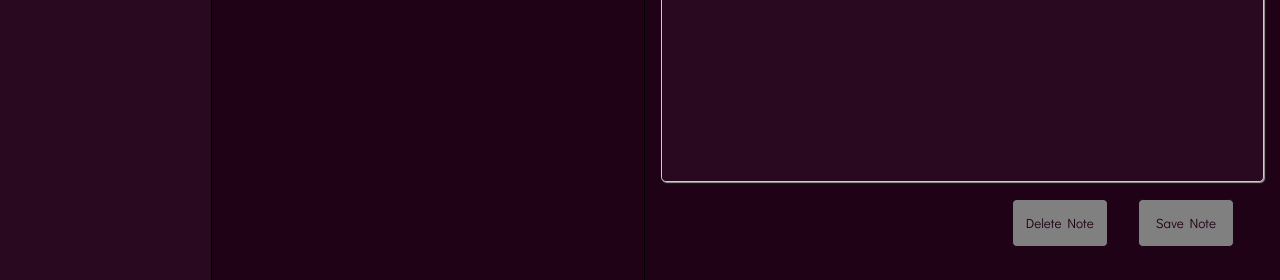
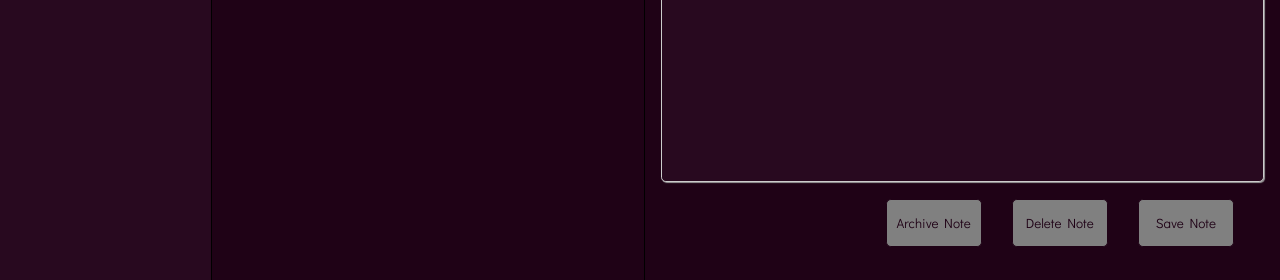
Before and after one commit to LucaVas/noteApp, a Flask app: page / in a window 1280 px wide. Shown: the part 520-800 px from the top of the page. Run offline with Flask 2, Linux system fonts and the light colour scheme; some libraries are stand-ins or nearby versions.

Commit message:
added archive button and fixed minor bugs (#9)

```diff
--- a/app.py
+++ b/app.py
@@ -85,10 +85,18 @@
 
         elif request.form['action'] == 'Delete Note':
             current_id = request.form.get("current-note-id")
-            print(current_id)
 
             if current_id:
                 db.execute("UPDATE notes SET status = ? WHERE id = ?", status["deleted_status"], current_id)
+                return redirect("/")
+
+            return redirect("/")
+
+        elif request.form['action'] == 'Archive Note':
+            current_id = request.form.get("current-note-id")
+
+            if current_id:
+                db.execute("UPDATE notes SET status = ? WHERE id = ?", status["archived_status"], current_id)
                 return redirect("/")
 
             return redirect("/")
@@ -110,7 +118,7 @@
                 if not text:
                     text = current_note["description"]
 
-                db.execute("UPDATE notes SET title = ?, description = ?, tag = ?, date = CURRENT_TIMESTAMP WHERE id = ?", title, text, tag, current_id)
+                db.execute("UPDATE notes SET title = ?, description = ?, tag = ?, status = ?, date = CURRENT_TIMESTAMP WHERE id = ?", title, text, tag, status["active_status"], current_id)
             else:
                 db.execute("INSERT INTO notes (title, description, tag, status) VALUES (?, ?, ?, ?)", title, text, tag, status["active_status"])
 
--- a/static/js/script.js
+++ b/static/js/script.js
@@ -1,10 +1,8 @@
-// script that filters notes based on the tag clicked
-
-const tags = document.querySelectorAll(".nav-tag-item");
-const notes = document.querySelectorAll('.notes');
-
 // function which filters notes by tag selected
 function filterNotesByTag(e) {
+
+    const tags = document.querySelectorAll(".nav-tag-item");
+    const notes = document.querySelectorAll('.notes');
 
     eventTarget = e.target;
 
@@ -104,11 +102,31 @@
     }
 };
 
+function removeButtonsFromDeletedNotes() {
+    const notes = document.querySelectorAll('.notes');
+
+    // remove delete button
+    for (i = 0; i < notes.length; i++) {
+        if (notes[i].firstElementChild.childNodes[5].value === "deleted") {
+            notes[i].querySelector(".delete-note-btn").style.display = "none";
+            notes[i].querySelector("#scroll-bar-note-edit-icon").style.display = "none";
+        }
+    }
+}
+
 document.addEventListener("DOMContentLoaded", function() {
+    const notes = document.querySelectorAll('.notes');
+    const tags = document.querySelectorAll(".nav-tag-item");
+
     // apply event listener to all tags
     for (let i = 0; i < tags.length; i++) {
         tags[i].addEventListener("click", filterNotesByTag);
     }
+
+    removeButtonsFromDeletedNotes();
+
+    document.querySelector("#scroll-bar-note-delete-icon").onclick = removeButtonsFromDeletedNotes;
+    document.querySelector(".delete-note-btn").onclick = removeButtonsFromDeletedNotes;
 
 
     // change color of note if archived or deleted
@@ -121,14 +139,6 @@
         }
     }
 
-    // remove delete button
-    for (i = 0; i < notes.length; i++) {
-        if (notes[i].firstElementChild.childNodes[5].value == "deleted") {
-            document.querySelector(".delete-note-btn").style.display = "none";
-            document.querySelector("#scroll-bar-note-edit-icon").style.display = "none";
-        }
-    }
-
     // filter notes by input
     document.querySelector("#input-search").onkeyup = filterByInput;
 
--- a/templates/index.html
+++ b/templates/index.html
@@ -97,6 +97,7 @@
             <div class="note-text-textarea">
                 <textarea name="text-area" class="note-text_bottom" rows="10" cols="20">{{ textarea }}</textarea>
                 <div class="note-section-save-div">
+                    <input name="action" value="Archive Note" type="submit" class="note-section-footer-btn archive-note-btn">
                     <input name="action" value="Delete Note" type="submit" class="note-section-footer-btn delete-note-btn">
                     <input name="action" value="Save Note" type="submit" class="note-section-footer-btn">
                 </div>
```
Also changed, not shown: noteapp.db.
